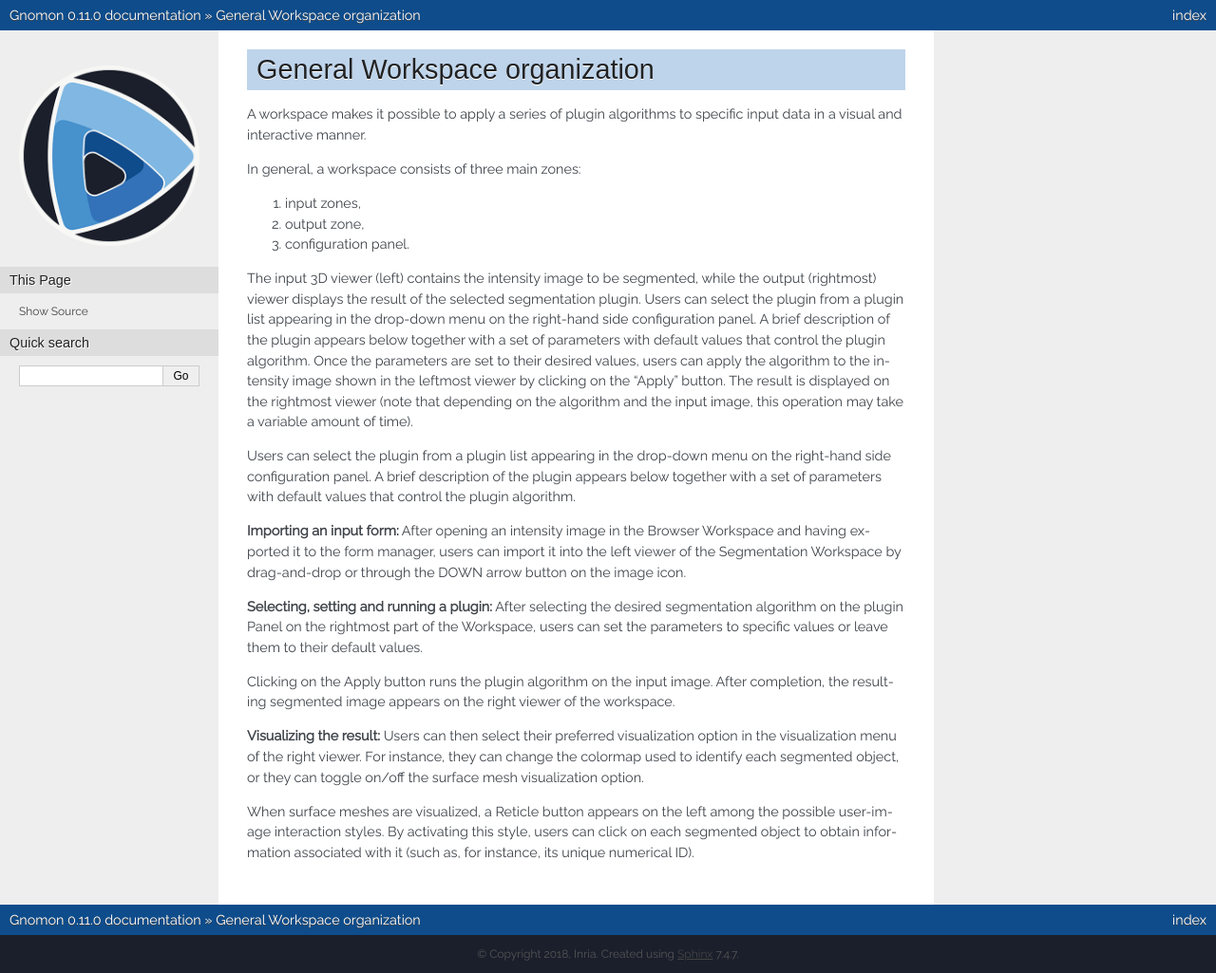
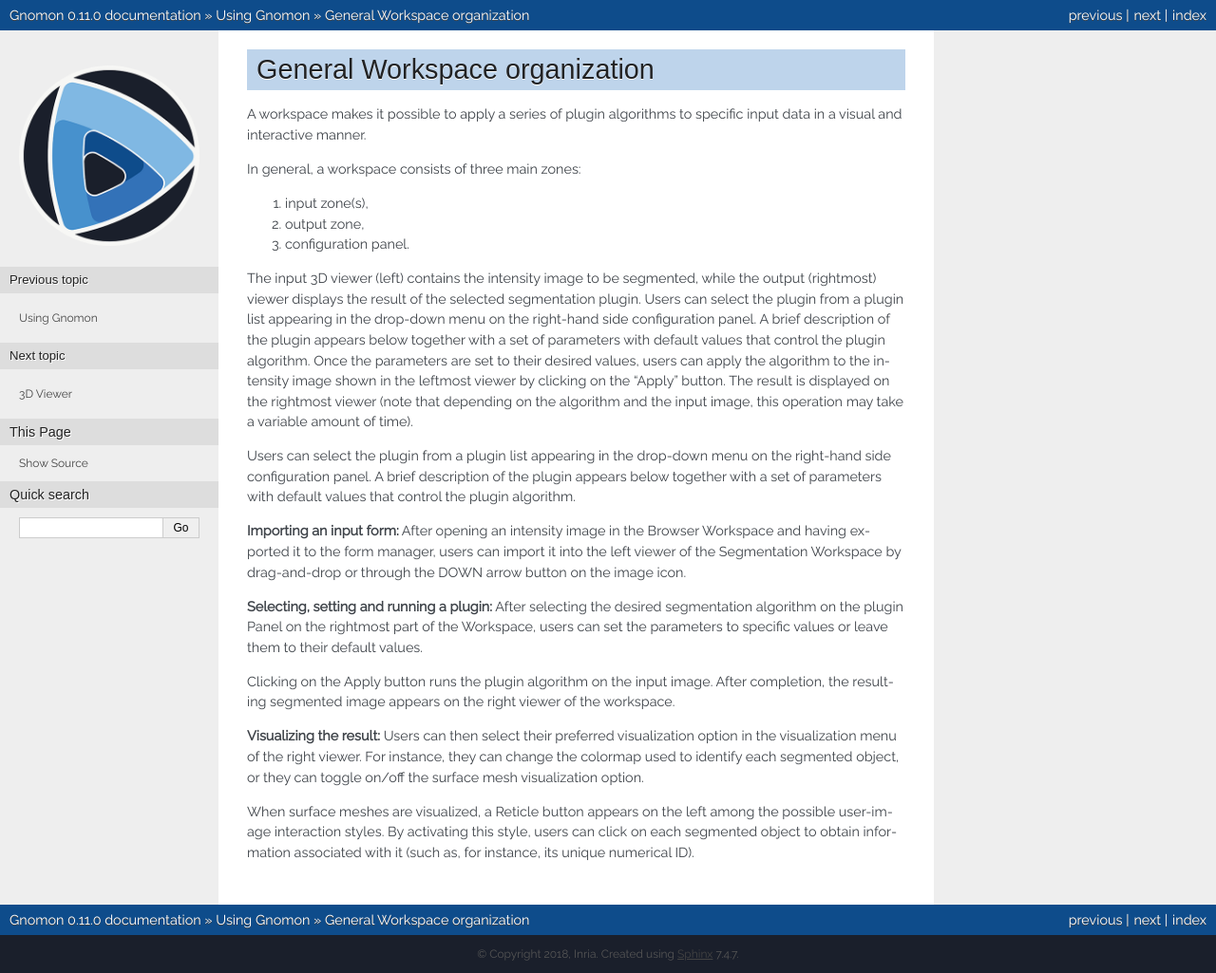
Before and after one commit to gnomon-inria/gnomon, a Sphinx documentation site: the page built from doc/workspaces/GeneralWorkspace.rst, in a window 1280 px wide. Shown: the whole page at 95% size. Built offline with Sphinx 7.4.7, drawn with Linux system fonts in a browser that asks for light colours; formulas are drawn with MathJax 3.

Commit message:
Add 3DViewer and GeneralWorkspace documentation page + reset the template (segmentation)

```diff
--- a/doc/user-tutorials.rst
+++ b/doc/user-tutorials.rst
@@ -6,6 +6,8 @@
 .. toctree::
     :maxdepth: 2
 
+    workspaces/GeneralWorkspace
+    workspaces/3DViewer
     workspaces/BrowserWorkspace
     workspaces/CellDetectionWorkspace
     workspaces/PreprocessingWorkspace
--- a/doc/workspaces/3DViewer.rst
+++ b/doc/workspaces/3DViewer.rst
@@ -1,4 +1,4 @@
-.. _3DViewer
+.. _Viewer:
 
 =========
 3D Viewer
--- a/doc/workspaces/GeneralWorkspace.rst
+++ b/doc/workspaces/GeneralWorkspace.rst
@@ -1,24 +1,43 @@
 ==============================
 General Workspace organization
 ==============================
-A workspace makes it possible to apply a series of plugin algorithms to specific input data in a visual and interactive manner.
+A workspace makes it possible to apply a series of plugin algorithms to specific input data in
+a visual and interactive manner.
 
 In general, a workspace consists of three main zones:
 
-#. input zones,
+#. input zone(s),
 #. output zone,
 #. configuration panel.
 
-The input 3D viewer (left) contains the intensity image to be segmented, while the output (rightmost) viewer displays the result of the selected segmentation plugin.  Users can select the plugin from a plugin list appearing in the drop-down menu on the right-hand side configuration panel. A brief description of the plugin appears below together with a set of parameters with default values that control the plugin algorithm. Once the parameters are set to their desired values, users can apply the algorithm to the intensity image shown in the leftmost viewer by clicking on the "Apply" button. The result is displayed on the rightmost viewer (note that depending on the algorithm and the input image, this operation may take a variable amount of time).
+The input 3D viewer (left) contains the intensity image to be segmented, while the output (rightmost)
+viewer displays the result of the selected segmentation plugin.  Users can select the plugin from a plugin
+list appearing in the drop-down menu on the right-hand side configuration panel. A brief description of
+the plugin appears below together with a set of parameters with default values that control the plugin
+algorithm. Once the parameters are set to their desired values, users can apply the algorithm to the
+intensity image shown in the leftmost viewer by clicking on the "Apply" button. The result is displayed
+on the rightmost viewer (note that depending on the algorithm and the input image, this operation may
+take a variable amount of time).
 
-Users can select the plugin from a plugin list appearing in the drop-down menu on the right-hand side configuration panel. A brief description of the plugin appears below together with a set of parameters with default values that control the plugin algorithm.
+Users can select the plugin from a plugin list appearing in the drop-down menu on the right-hand side
+configuration panel. A brief description of the plugin appears below together with a set of parameters
+with default values that control the plugin algorithm.
 
-**Importing an input form:**  After opening an intensity image in the Browser Workspace and having exported it to the form manager, users can import it into the left viewer of the Segmentation Workspace by drag-and-drop or through the DOWN arrow button on the image icon.
+**Importing an input form:**  After opening an intensity image in the Browser Workspace and having exported
+it to the form manager, users can import it into the left viewer of the Segmentation Workspace by drag-and-drop
+or through the DOWN arrow button on the image icon.
 
-**Selecting, setting and running a plugin:** After selecting the desired segmentation algorithm on the plugin Panel on the rightmost part of the Workspace, users can set the parameters to specific values or leave them to their default values.
+**Selecting, setting and running a plugin:** After selecting the desired segmentation algorithm on the
+plugin Panel on the rightmost part of the Workspace, users can set the parameters to specific values or
+leave them to their default values.
 
-Clicking on the Apply button runs the plugin algorithm on the input image. After completion, the resulting segmented image appears on the right viewer of the workspace.
+Clicking on the Apply button runs the plugin algorithm on the input image. After completion, the resulting
+segmented image appears on the right viewer of the workspace.
 
-**Visualizing the result:** Users can then select their preferred visualization option in the visualization menu of the right viewer. For instance, they can change the colormap used to identify each segmented object, or they can toggle on/off the surface mesh visualization option.
+**Visualizing the result:** Users can then select their preferred visualization option in the visualization
+menu of the right viewer. For instance, they can change the colormap used to identify each segmented object,
+or they can toggle on/off the surface mesh visualization option.
 
-When surface meshes are visualized, a Reticle button appears on the left among the possible user-image interaction styles. By activating this style, users can click on each segmented object to obtain information associated with it (such as, for instance, its unique numerical ID).
+When surface meshes are visualized, a Reticle button appears on the left among the possible user-image
+interaction styles. By activating this style, users can click on each segmented object to obtain information
+associated with it (such as, for instance, its unique numerical ID).
```
Also changed, not shown: doc/workspaces/SegmentationWorkspace.rst (+19 -4 lines).
